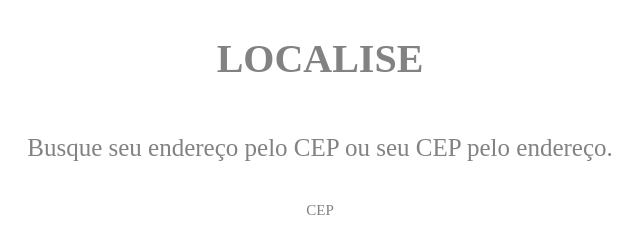
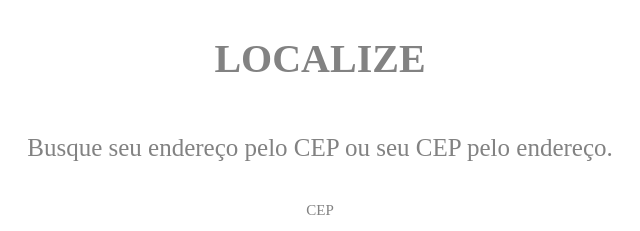
Before and after one commit to matheuspellisoli/cep, a plain HTML site: page index.html in a window 1280 px wide. Shown: the top 231 px of the page, 320-960 px from the left. Drawn offline with nearby package versions, Linux system fonts and the light colour scheme.

Commit message:
Update index.html

```diff
--- a/index.html
+++ b/index.html
@@ -8,7 +8,7 @@
 
         <div class="container">
 
-            <div><h1 class="font">LOCALISE</h1></div>
+            <div><h1 class="font">LOCALIZE</h1></div>
 
             <div><p class="font sub"> Busque seu endereço pelo CEP ou seu CEP pelo endereço.</p></div>
 
```
